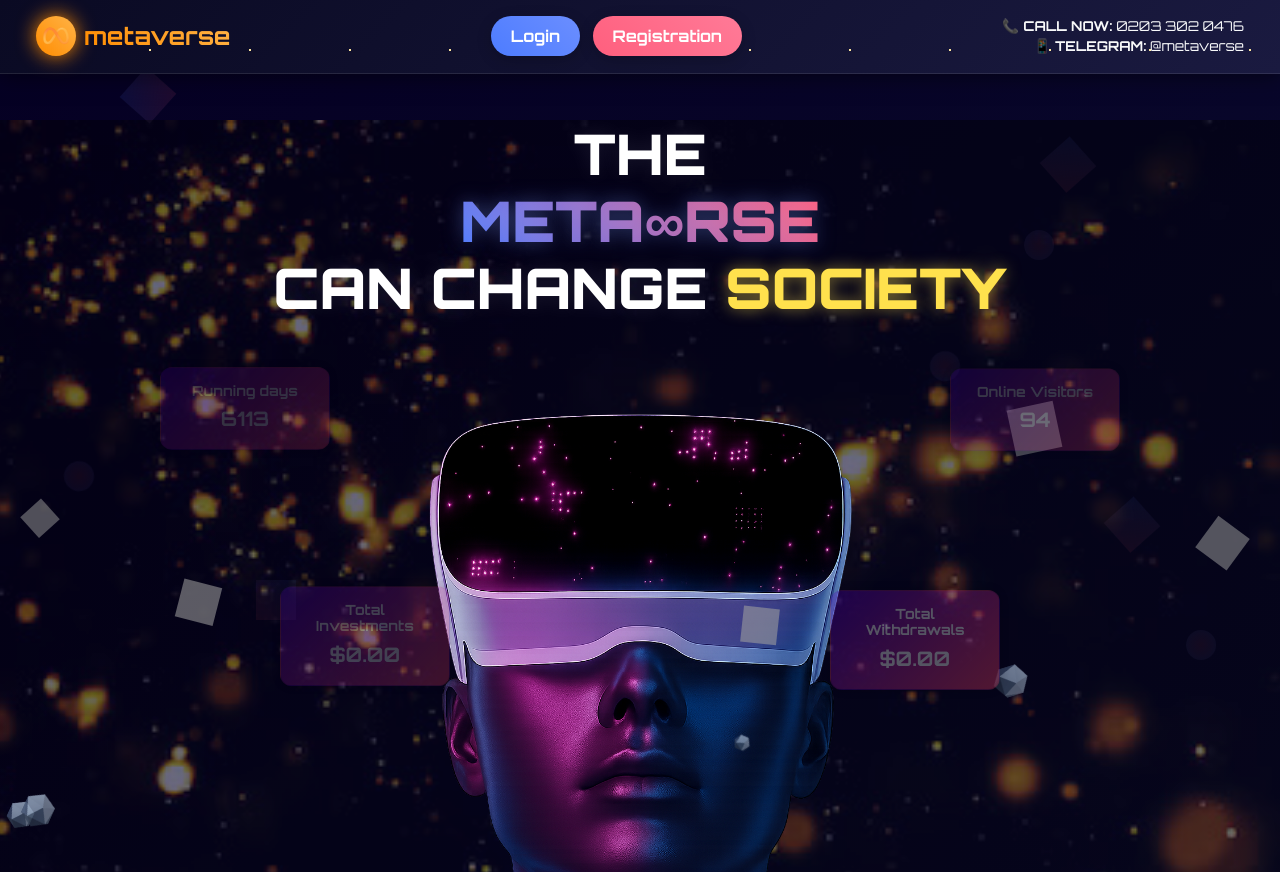
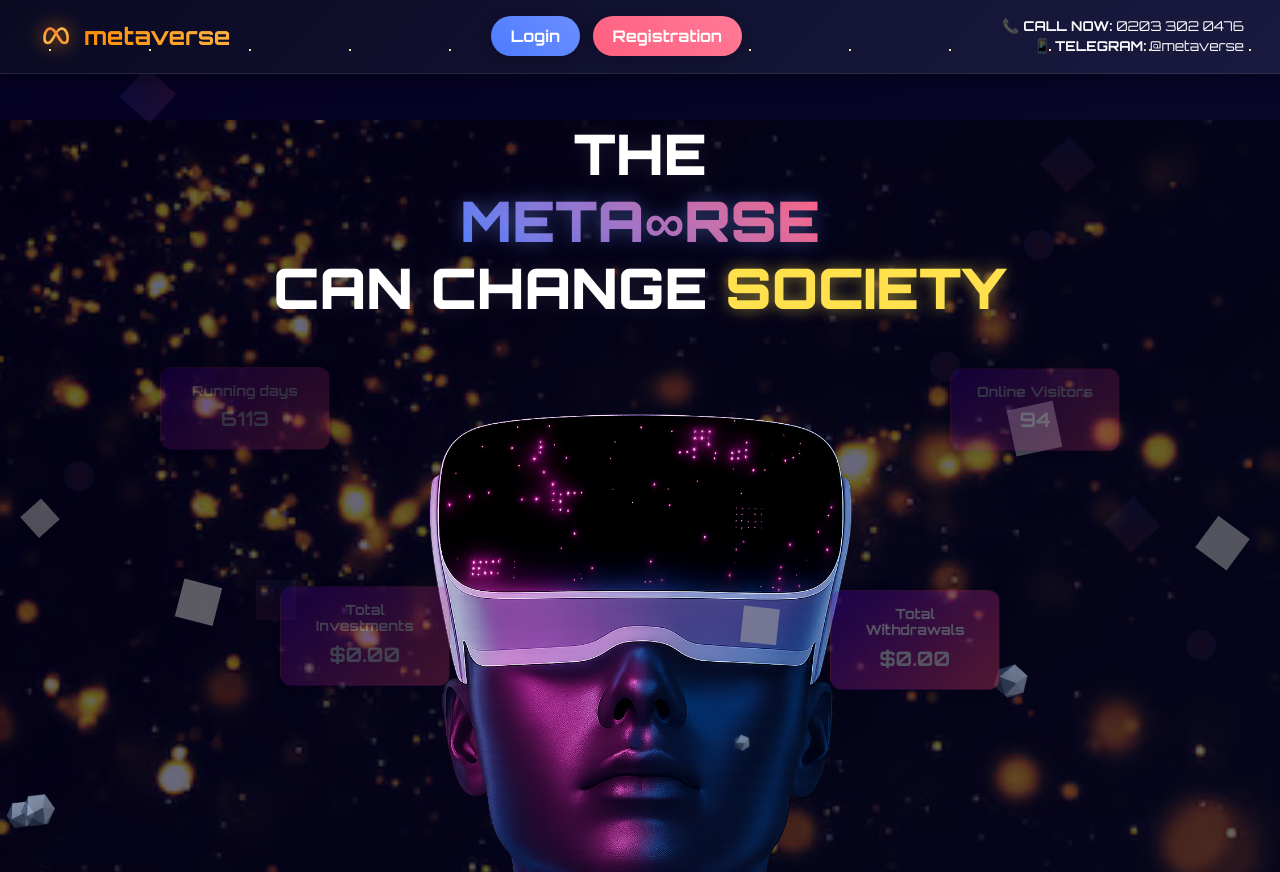
Before and after one commit to Pappubind/Task, a plain HTML site: page index.html in a window 1280 px wide. Shown: the top 872 px of the page. Drawn offline with nearby package versions, Linux system fonts and the light colour scheme; grey boxes are pictures that could not be loaded.

Commit message:
Update style.css

```diff
--- a/assets/css/style.css
+++ b/assets/css/style.css
@@ -111,7 +111,6 @@ body {
 .logo-placeholder {
   width: 40px;
   height: 40px;
-  background: linear-gradient(45deg, #ff8c00, #ffb347);
   border-radius: 50%;
   display: flex;
   align-items: center;
```
